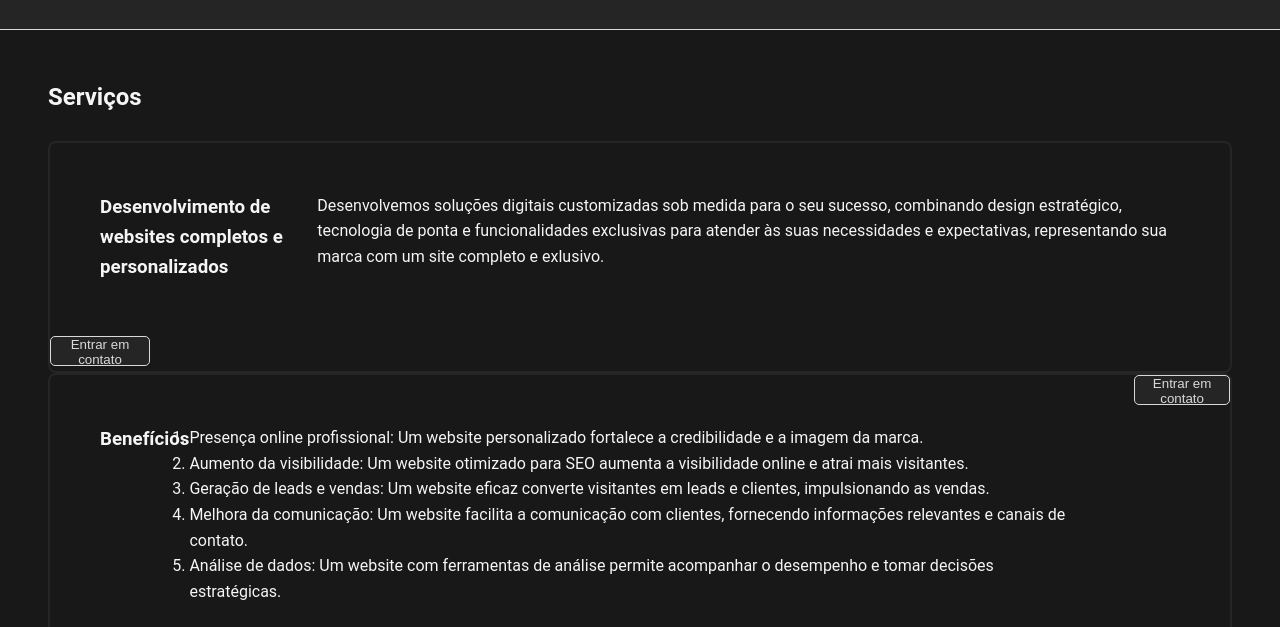
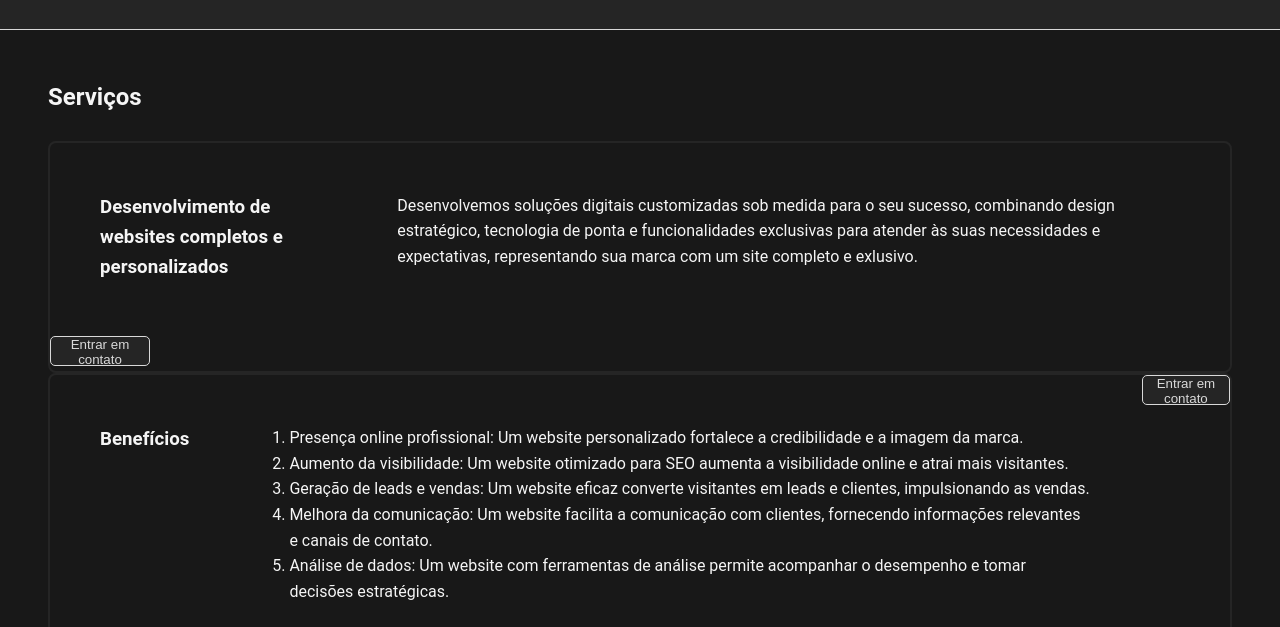
Before and after one commit to Gabolonhez/fabrica-software, a plain HTML site: page index.html in a window 1280 px wide. Shown: the part 173-800 px from the top of the page. Drawn offline with Linux system fonts and the light colour scheme.

Commit message:
feat/adjusting services sedtion

```diff
--- a/index.html
+++ b/index.html
@@ -22,7 +22,7 @@
     </header>
 
     <main>
-        <section id="services">
+        <section class="services">
             <h2>Serviços</h2>
             <div class="services__description1">
                 <div class="services__description1__services">
--- a/styles/styles.css
+++ b/styles/styles.css
@@ -136,6 +136,16 @@
   }
 
   /* Services */
+
+.services h3 {
+  margin-right: 100px;
+}
+
+.services p, .services ol ul  {
+display: inline;fkle
+}
+
+
 .services__description1 {
     border: 2px solid var(--cor-de-fundo-secundaria);
     border-radius: 0.5rem;
@@ -165,7 +175,7 @@
   margin: 50px;
 }
 
-  .services__description3 {
+.services__description3 {
     display: flex;
 
     justify-content: center;
@@ -179,6 +189,10 @@
   display: flex;
   justify-content: center;
   margin: 50px;
+}
+
+.services button {
+
 }
 
   /* Testimonials */
@@ -214,8 +228,6 @@
     gap: 5rem;
   }
 
-
-
   footer ul li {
     list-style-type: none;
   }
```
